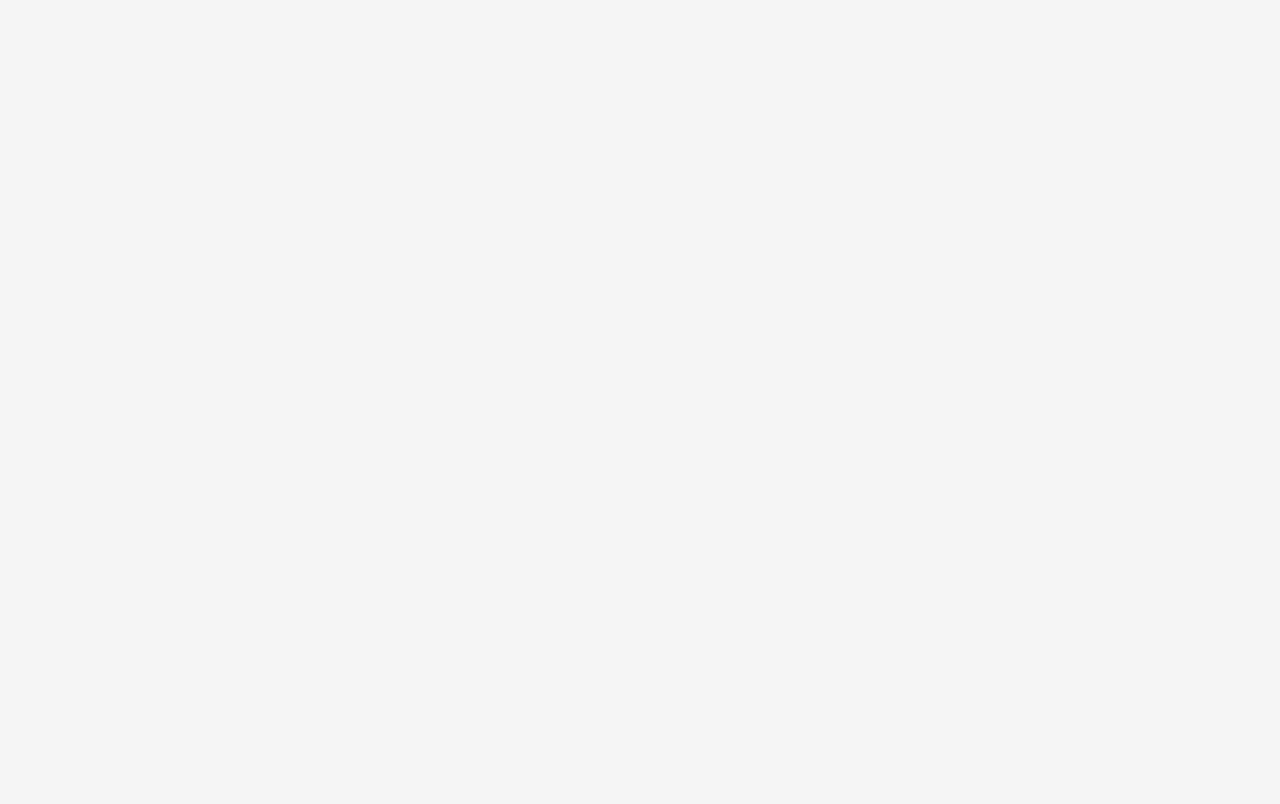
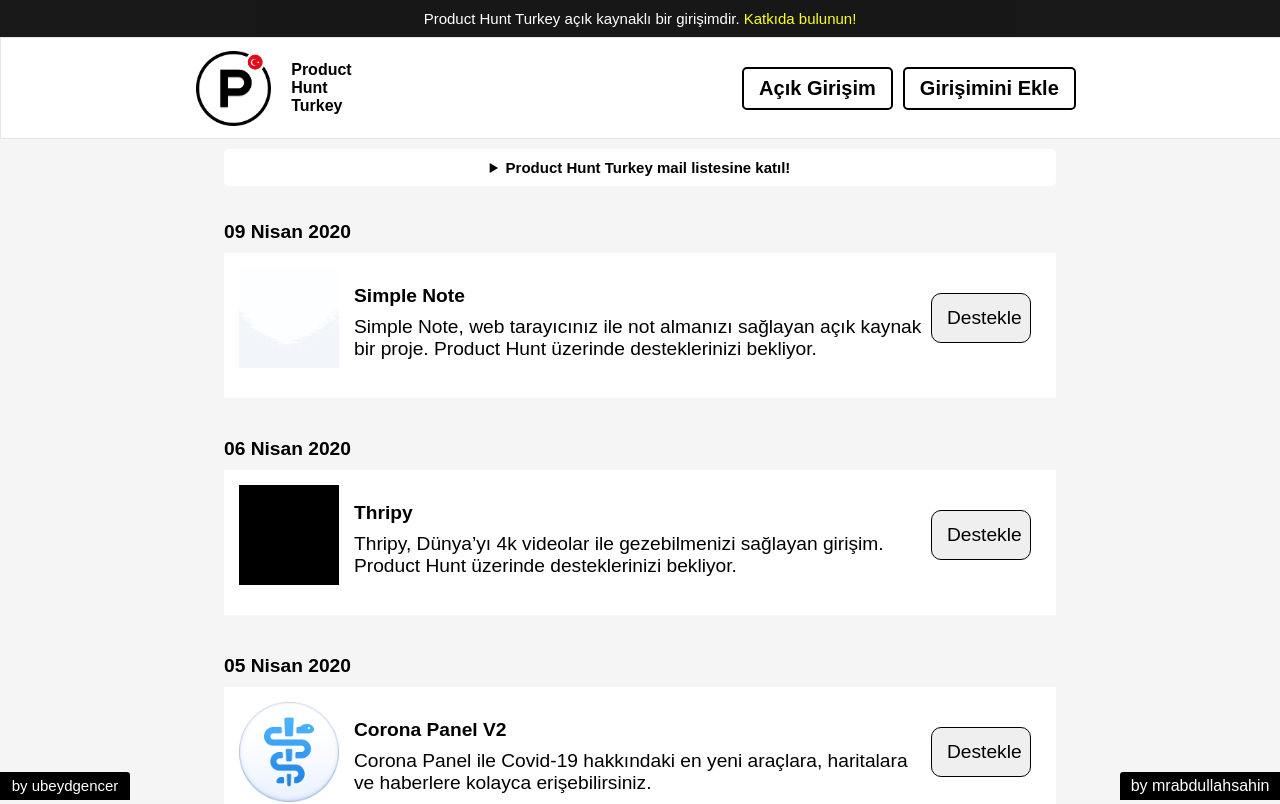
Before and after one commit to ProductHuntTurkey/producthuntturkey, a React (Create React App) app: page / in a window 1280 px wide. Shown: the top 804 px of the page. Built offline with nearby package versions, Linux system fonts and the light colour scheme.

Commit message:
App.js içerisinde sayfa yapısı oluşturuldu

```diff
--- a/src/layout/App.js
+++ b/src/layout/App.js
@@ -1,11 +1,38 @@
 import React from 'react';
+import {BrowserRouter as Router, Route, Switch} from "react-router-dom"
 
 import './App.css';
 
+import Header from "../components/Header"
+import Developer from "../components/DeveloperInfo"
+import Developer2 from "../components/DeveloperInfo2"
+import OpenSource from "../components/OpenSource"
+import Newsletter from "../components/Newsletter"
+import Products from "../components/Products"
+
+import OpenStartup from "../pages/OpenStartup"
+import AddYourStartup from "../pages/AddYourStartup"
+import NotFound from "../pages/NotFound"
+
 function App() {
   return (
-    <div>
-    </div>
+    <Router>
+      <div>
+        <OpenSource/>
+        <Header/>
+        <Newsletter />
+        <Developer/>
+        <Developer2/>
+        <Switch>
+          <Route exact path="/" component={Products}/>
+          <Route exact path="/acik-girisim"><OpenStartup/></Route>
+          <Route exact path="/girisimini-ekle"><AddYourStartup/></Route>
+          <Route>
+            <NotFound/>
+          </Route>
+        </Switch>
+      </div>
+    </Router>
   );
 }
 
```
